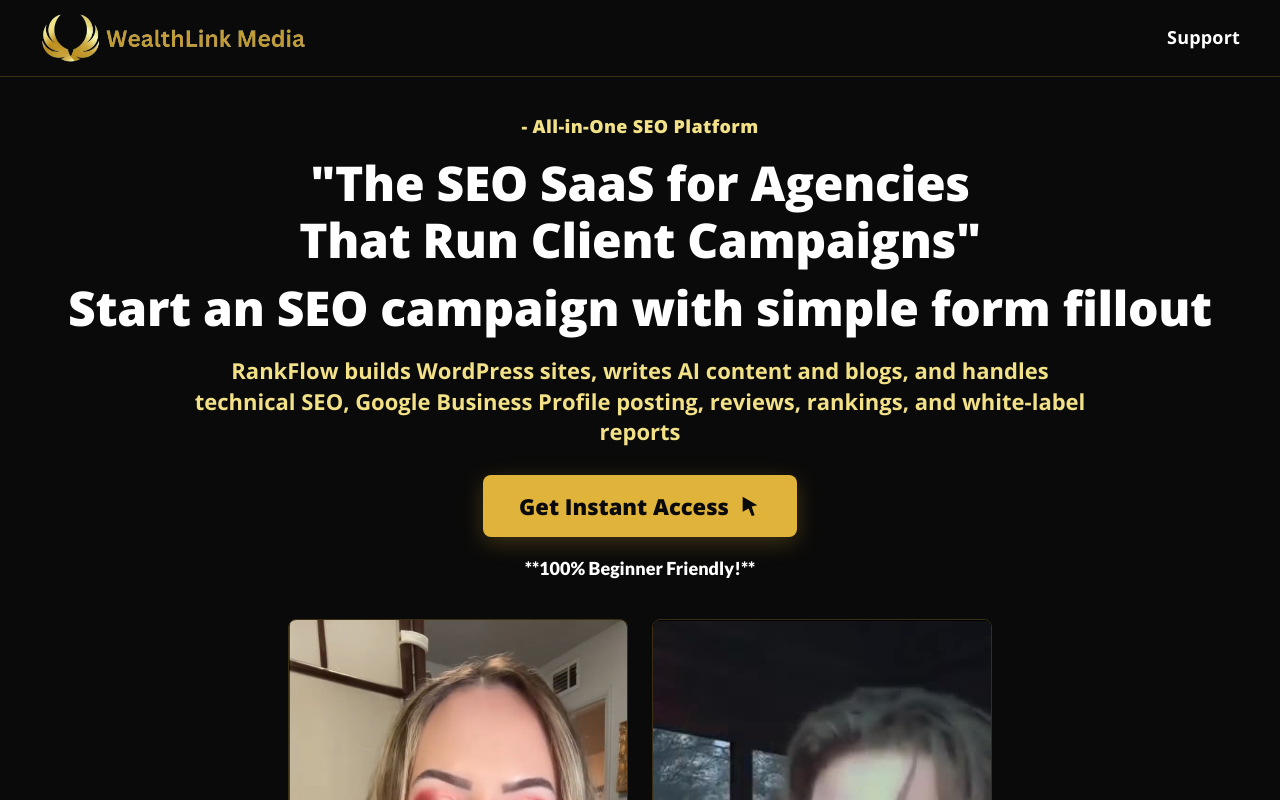
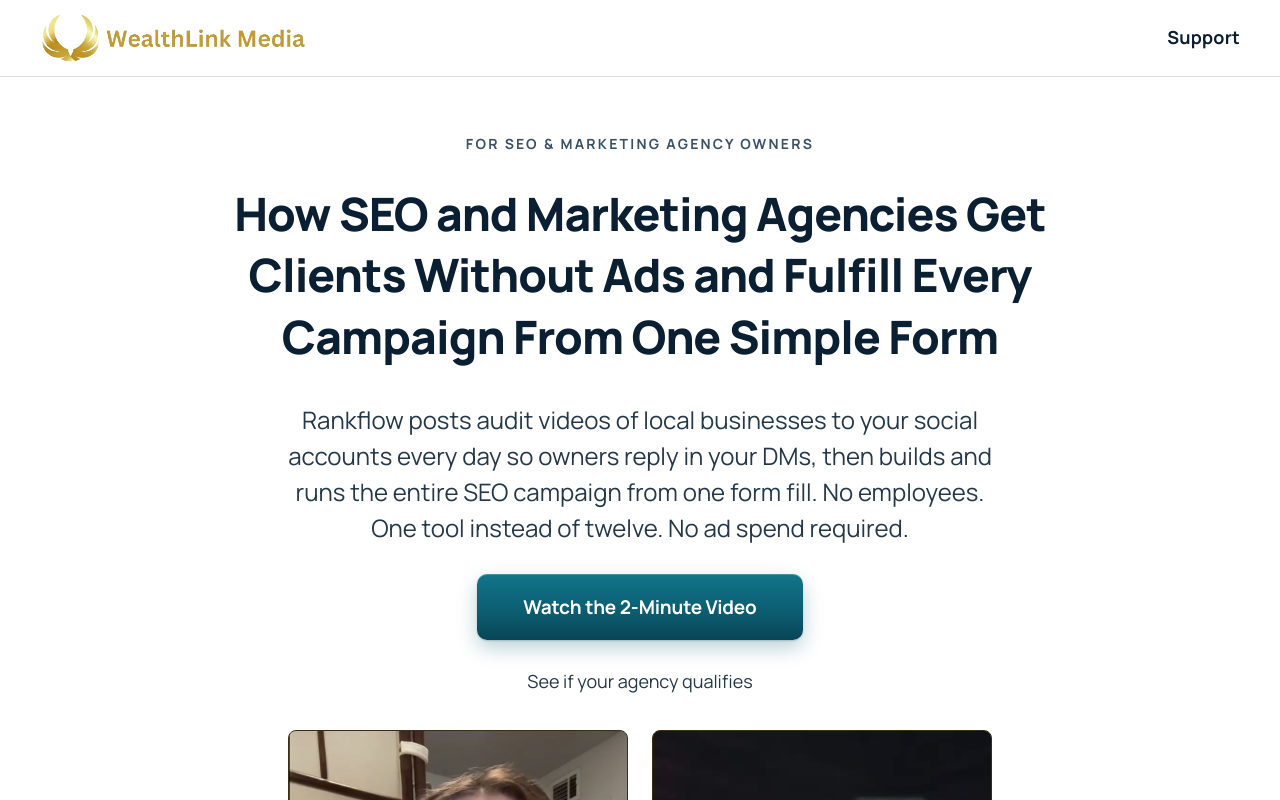
Before and after one commit to wealthlinkmedia1997/rankflow, a plain HTML site: page index.html in a window 1280 px wide. Shown: the top 800 px of the page. Drawn offline with nearby package versions, Linux system fonts and the light colour scheme.

Commit message:
Restyle the RankFlow opt-in page as a light editorial hero
Replace the hero with the agency-owner headline and a teal call to action, and keep that light theme on the opt-in page only.

Co-authored-by: wealthlinkmedia1997 <wealthlinkmedia1997@users.noreply.github.com>

```diff
--- a/css/style.css
+++ b/css/style.css
@@ -358,3 +358,140 @@ a{color:var(--gold-hi)}
   .rf-end h2{font-size:28px}
   .rf-end{margin-top:40px}
 }
+
+/* ======================================================
+   OPT-IN PAGE — editorial light theme
+   Scoped to .p-home so main.html keeps the dark theme.
+   Type, scale, eyebrow, and button match the water-damage page.
+   ====================================================== */
+.p-home{
+  background:#fff;
+  color:#0B1F33;
+  color-scheme:light;
+  font-family:"Manrope","Segoe UI","Avenir Next",system-ui,sans-serif;
+}
+.p-home .site-header{
+  background:#fff;
+  border-bottom:1px solid #D5E3EA;
+}
+.p-home .header-nav a{color:#0B1F33}
+.p-home .header-nav a:hover,
+.p-home .header-nav a[aria-current="page"]{color:#0C5E72}
+.p-home .header-nav a:focus-visible,
+.p-home .brand:focus-visible{outline-color:#0C5E72}
+.p-home .home-hero{
+  width:100%;
+  max-width:860px;
+  margin:0 auto;
+  padding:56px 0 8px;
+  display:flex;
+  flex-direction:column;
+  align-items:center;
+  gap:28px;
+  text-align:center;
+}
+.p-home .home-eyebrow{
+  margin:0;
+  font-size:14px;
+  font-weight:700;
+  letter-spacing:0.16em;
+  text-transform:uppercase;
+  color:#3A5164;
+}
+.p-home .home-hero h1{
+  margin:0;
+  max-width:860px;
+  font-size:46px;
+  line-height:1.34;
+  font-weight:800;
+  letter-spacing:-0.02em;
+  color:#0B1F33;
+  text-wrap:balance;
+}
+.p-home .home-sub{
+  margin:6px 0 0;
+  max-width:720px;
+  font-size:24px;
+  line-height:1.5;
+  font-weight:400;
+  color:#24384A;
+  text-wrap:pretty;
+}
+.p-home .home-cta{
+  background:linear-gradient(180deg,#12748A 0%,#0C5E72 55%,#084556 100%);
+  color:#fff;
+  font-family:inherit;
+  font-size:19px;
+  font-weight:700;
+  letter-spacing:-0.01em;
+  padding:20px 46px;
+  border-radius:10px;
+  box-shadow:inset 0 1px 0 rgba(255,255,255,.22),0 1px 2px rgba(7,24,40,.18),0 8px 20px rgba(12,94,114,.28);
+}
+.p-home .home-cta:hover{
+  background:linear-gradient(180deg,#0E6A80 0%,#0A5264 55%,#073E4C 100%);
+  color:#fff;
+  filter:none;
+  box-shadow:inset 0 1px 0 rgba(255,255,255,.22),0 2px 4px rgba(7,24,40,.2),0 14px 28px rgba(12,94,114,.34);
+}
+.p-home .home-note{
+  margin:0;
+  font-size:18px;
+  font-weight:400;
+  line-height:1.45;
+  color:#24384A;
+}
+.p-home .results-grid figure{
+  background:#fff;
+  border-color:#D5E3EA;
+  box-shadow:0 8px 30px rgba(7,24,40,.08);
+}
+.p-home .site-footer{
+  background:#fff;
+  border-top:1px solid #D5E3EA;
+  font-family:inherit;
+}
+.p-home .footer-copy,
+.p-home .footer-links a{color:#0B1F33}
+.p-home .footer-links a:hover,
+.p-home .footer-links a[aria-current="page"]{color:#0C5E72}
+.p-home #lead-modal .modal-card{
+  background:#fff;
+  color:#0B1F33;
+  border:1px solid #D5E3EA;
+  box-shadow:0 20px 60px rgba(7,24,40,.18);
+}
+.p-home #lead-modal .modal-x{color:#3A5164}
+.p-home #lead-modal .modal-x:hover{color:#0B1F33;background:#F4F8F9}
+.p-home #lead-modal .modal-card h2{color:#0B1F33}
+.p-home #lead-modal .modal-card p.msub{color:#24384A}
+.p-home #lead-modal .modal-card label{color:#084556}
+.p-home #lead-modal .modal-card input{
+  background:#fff;
+  color:#0B1F33;
+  border:1px solid #D5E3EA;
+}
+.p-home #lead-modal .modal-card input:focus{
+  border-color:#0C5E72;
+  box-shadow:0 0 0 3px rgba(12,94,114,.22);
+}
+.p-home #lead-modal .modal-card .btn{
+  background:linear-gradient(180deg,#12748A 0%,#0C5E72 55%,#084556 100%);
+  color:#fff;
+  font-family:inherit;
+}
+.p-home #lead-modal .modal-card .btn:hover{
+  background:linear-gradient(180deg,#0E6A80 0%,#0A5264 55%,#073E4C 100%);
+  color:#fff;
+  filter:none;
+}
+.p-home .lf-fine{color:#4E6576}
+.p-home .lf-fine a{color:#0C5E72}
+.p-home .video-modal .modal-x{color:#fff}
+@media (max-width:760px){
+  .p-home .home-hero{padding-top:40px;gap:22px}
+  .p-home .home-hero h1{font-size:30px;line-height:1.36}
+  .p-home .home-sub{font-size:18px}
+  .p-home .home-note{font-size:16px}
+  .p-home .home-cta{width:100%;max-width:420px;font-size:18px;padding:19px 22px}
+}
--- a/index.html
+++ b/index.html
@@ -3,11 +3,14 @@
 <head>
 <meta charset="utf-8">
 <meta name="viewport" content="width=device-width, initial-scale=1">
-<title>RankFlow | The SEO SaaS for Agencies | WealthLink Media</title>
-<meta name="description" content="RankFlow is the all-in-one SEO platform for agencies. Build WordPress sites, write AI content and blogs, and handle technical SEO, Google Business Profile, reviews, rankings, and white-label reports. Start an SEO campaign with simple form fillout.">
+<title>How SEO and Marketing Agencies Get Clients Without Ads and Fulfill Every Campaign From One Simple Form | WealthLink Media</title>
+<meta name="description" content="Rankflow posts audit videos of local businesses to your social accounts every day so owners reply in your DMs, then builds and runs the entire SEO campaign from one form fill. No employees. One tool instead of twelve. No ad spend required.">
+<meta property="og:title" content="How SEO and Marketing Agencies Get Clients Without Ads and Fulfill Every Campaign From One Simple Form">
+<meta property="og:description" content="Rankflow posts audit videos of local businesses to your social accounts every day so owners reply in your DMs, then builds and runs the entire SEO campaign from one form fill. No employees. One tool instead of twelve. No ad spend required.">
+<meta property="og:type" content="website">
 <link rel="icon" type="image/png" href="assets/favicon.png">
 <link rel="preconnect" href="https://fonts.googleapis.com"><link rel="preconnect" href="https://fonts.gstatic.com" crossorigin>
-<link href="https://fonts.googleapis.com/css2?family=Lato:wght@400;700;900&family=Open+Sans:wght@400;600;700;800&display=swap" rel="stylesheet">
+<link href="https://fonts.googleapis.com/css2?family=Manrope:wght@400;600;700;800&display=swap" rel="stylesheet">
 <link rel="stylesheet" href="css/style.css">
 </head>
 <body class="p-home">
@@ -28,14 +31,11 @@
 
 <main class="wrap">
   <section class="home-hero">
-    <p class="home-eyebrow">- All-in-One SEO Platform</p>
-    <h1>"The SEO SaaS for Agencies<br>That Run Client Campaigns"<span class="h1-seo">Start an SEO campaign with simple form fillout</span></h1>
-    <p class="home-sub">RankFlow builds WordPress sites, writes AI content and blogs, and handles technical SEO, Google Business Profile posting, reviews, rankings, and white-label reports</p>
-    <button type="button" class="btn home-cta" data-open-form>
-      Get Instant Access
-      <svg viewBox="0 0 24 24" aria-hidden="true"><path d="M4 2l16 9.2-6.2 1.3L17 22l-3.1.9-3.4-8.2L4 18.2z" fill="currentColor"/></svg>
-    </button>
-    <p class="home-beginner">**100% Beginner Friendly!**</p>
+    <p class="home-eyebrow">For SEO &amp; Marketing Agency Owners</p>
+    <h1>How SEO and Marketing Agencies Get Clients Without Ads and Fulfill Every Campaign From One Simple Form</h1>
+    <p class="home-sub">Rankflow posts audit videos of local businesses to your social accounts every day so owners reply in your DMs, then builds and runs the entire SEO campaign from one form fill. No employees. One tool instead of twelve. No ad spend required.</p>
+    <button type="button" class="btn home-cta" data-open-form>Watch the 2-Minute Video</button>
+    <p class="home-note">See if your agency qualifies</p>
   </section>
 
   <!-- Video reviews are rendered from REVIEW_VIDEOS in js/config.js -->
@@ -100,15 +100,15 @@
       <source srcset="assets/logo.webp" type="image/webp">
       <img src="assets/logo.png" alt="WealthLink Media" width="961" height="187">
     </picture>
-    <h2 id="lf-title">Get Instant Access</h2>
-    <p class="msub">Enter your name and email and I'll take you straight to RankFlow.</p>
+    <h2 id="lf-title">Watch the 2-Minute Video</h2>
+    <p class="msub">Enter your name and email and I'll take you straight to the next step.</p>
     <form id="lead-form" novalidate autocomplete="on">
       <label for="lf-name">Your name</label>
       <input id="lf-name" name="name" type="text" autocomplete="name" placeholder="John Smith" required>
       <label for="lf-email">Your email</label>
       <input id="lf-email" name="email" type="email" autocomplete="email" inputmode="email" placeholder="you@example.com" required>
       <div class="lf-error" id="lf-error" role="alert"></div>
-      <button type="submit" class="btn" id="lf-submit">Get Instant Access</button>
+      <button type="submit" class="btn" id="lf-submit">Watch the 2-Minute Video</button>
     </form>
     <p class="lf-fine">By continuing you agree to our <a href="terms.html" target="_blank" rel="noopener">Terms &amp; Conditions</a> and <a href="privacy.html" target="_blank" rel="noopener">Privacy Policy</a>.</p>
   </div>
```
